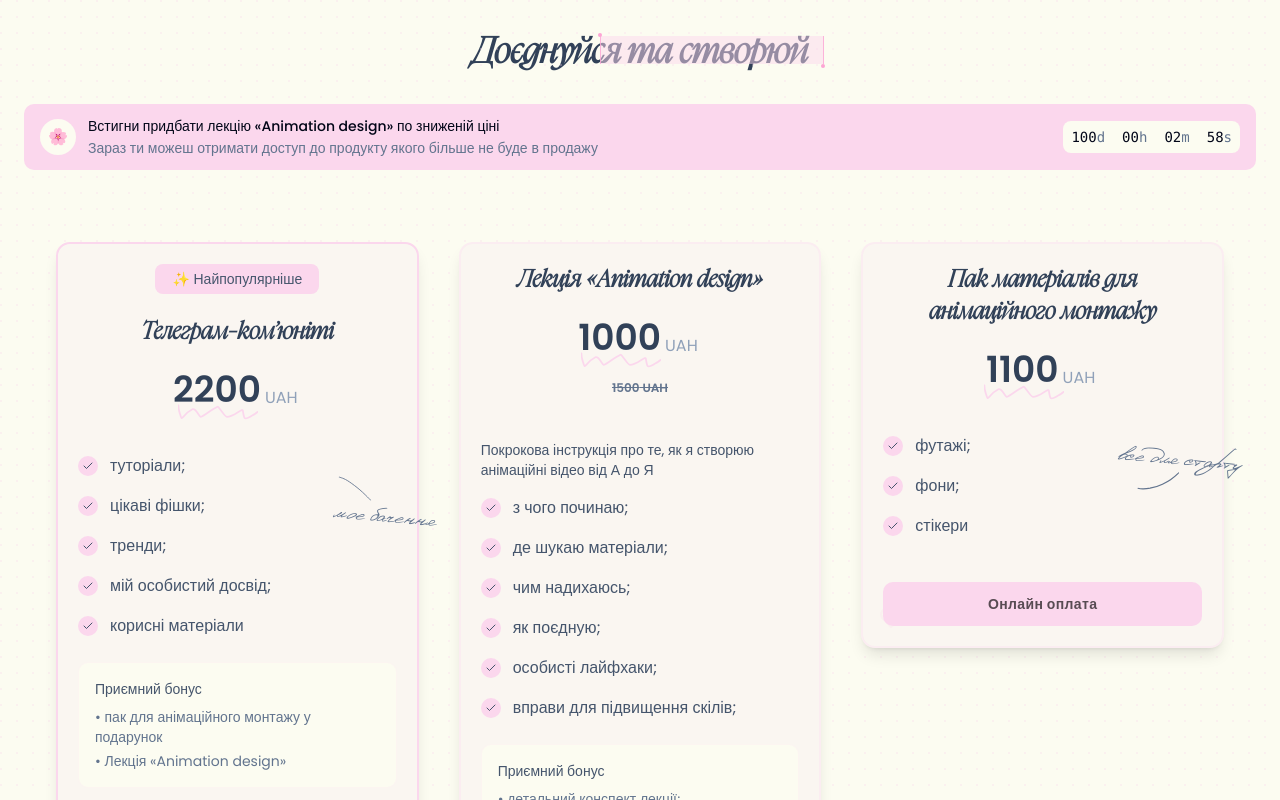
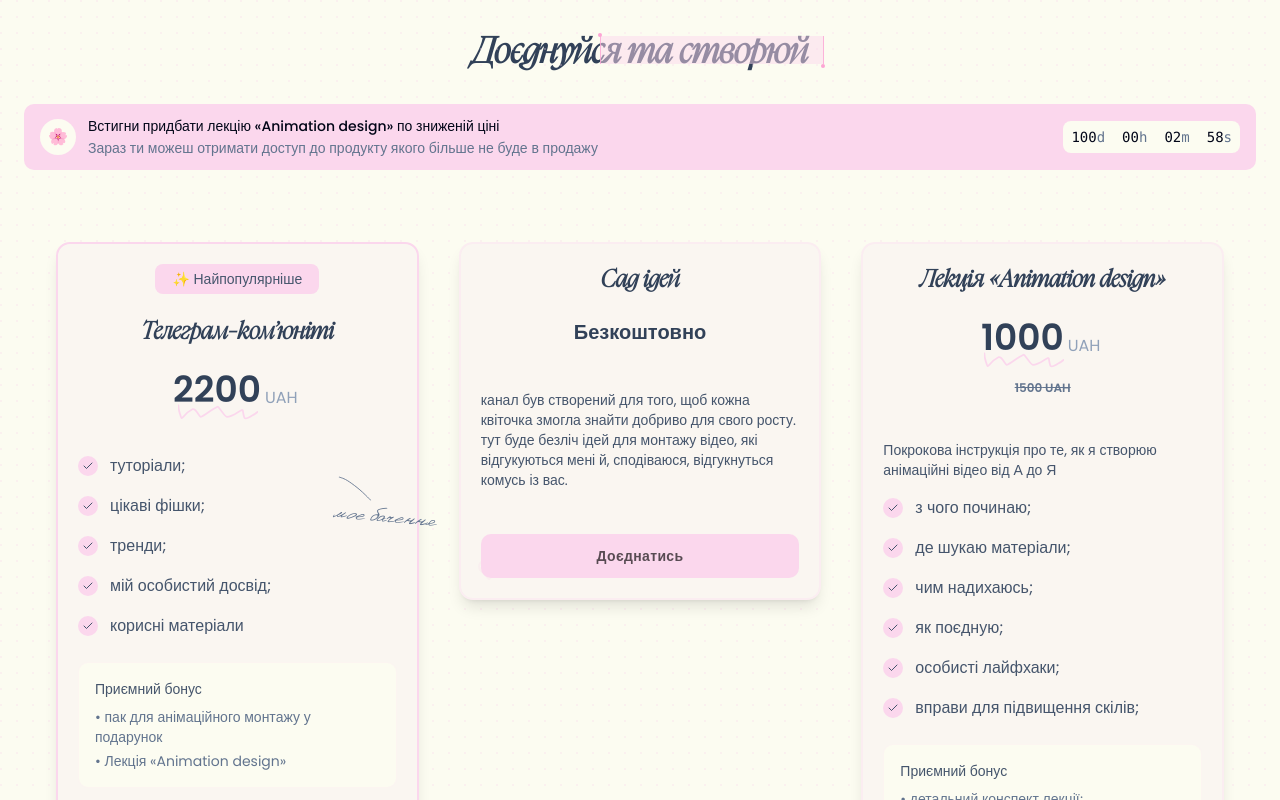
Before and after one commit to nick20name17/katalina, a Next.js app: page / in a window 1280 px wide. Shown: the top 800 px of the page. Built offline with nearby package versions, Linux system fonts and the light colour scheme.

Commit message:
add new card

```diff
--- a/src/app/page.tsx
+++ b/src/app/page.tsx
@@ -1,4 +1,4 @@
-import { PriceCard } from '@/components/price-card'
+import { FreeCard, PriceCard } from '@/components/price-card'
 import { denistina } from '@/lib/fonts'
 import { cn } from '@/lib/utils'
 import { ReactNode } from 'react'
@@ -143,7 +143,16 @@ const HomePage = () => {
     return (
         <div className="container mx-auto max-w-screen-xl">
             <div className="min-h-screen bg-background py-8 lg:px-14 px-8 grid items-start grid-cols-[repeat(auto-fill,minmax(330px,1fr))] gap-10 ">
-                {cardData.map((card) => {
+                {cardData.slice(0, 1).map((card) => {
+                    return (
+                        <PriceCard
+                            card={card}
+                            key={card.id}
+                        />
+                    )
+                })}
+                <FreeCard />
+                {cardData.slice(1).map((card) => {
                     return (
                         <PriceCard
                             card={card}
--- a/src/components/price-card.tsx
+++ b/src/components/price-card.tsx
@@ -12,9 +12,11 @@ import {
 import { nightSans } from '@/lib/fonts'
 import { cn } from '@/lib/utils'
 import { Check, Heart } from 'lucide-react'
+import { useRouter } from 'next/navigation'
 import { useState } from 'react'
 import { DiscountInput } from './discount-input'
 import { Badge } from './ui/badge'
+import { ShinyButton } from './ui/shiny-button'
 
 export const PriceCard = ({ card }: { card: CardData }) => {
     const [success, setSuccess] = useState(false)
@@ -151,3 +153,49 @@ export const PriceCard = ({ card }: { card: CardData }) => {
         </Card>
     )
 }
+
+export const FreeCard = () => {
+    const router = useRouter()
+    return (
+        <Card
+            className={cn(
+                'w-full bg-[#FAF6F1] border-2 border-primary/30  break-inside-avoid shadow-lg relative z-10'
+            )}>
+            <div className="absolute bottom-4 left-4 text-primary/20">
+                <Heart className="w-6 h-6" />
+            </div>
+
+            <CardHeader className="text-center space-y-4 pb-6">
+                <div className="space-y-2">
+                    <CardTitle
+                        className={cn(
+                            'text-2xl font-semibold text-slate-700',
+                            nightSans.className
+                        )}>
+                        Сад ідей
+                    </CardTitle>
+                </div>
+
+                <span className="text-xl font-semibold text-slate-700">Безкоштовно</span>
+            </CardHeader>
+
+            <CardContent className="space-y-6">
+                <div className="space-y-4">
+                    <h3 className="text-sm text-slate-600">
+                        канал був створений для того, щоб кожна квіточка змогла знайти
+                        добриво для свого росту. тут буде безліч ідей для монтажу відео,
+                        які відгукуються мені й, сподіваюся, відгукнуться комусь із вас.
+                    </h3>
+                </div>
+            </CardContent>
+
+            <CardFooter className="pt-6 flex-col gap-3">
+                <ShinyButton
+                    className="w-full bg-primary h-11 hover:bg-primary/ text-slate-700 font-semibold py-3 rounded-lg transition-all duration-200 hover:shadow-md border-none "
+                    onClick={() => router.push('https://t.me/ideaflowergarden')}>
+                    Доєднатись
+                </ShinyButton>
+            </CardFooter>
+        </Card>
+    )
+}
```
